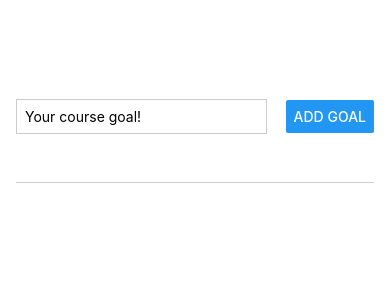
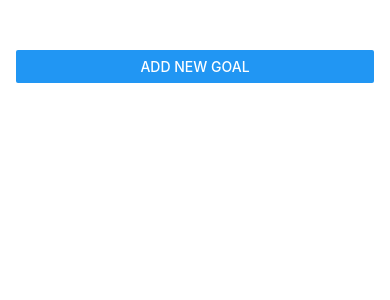
Before and after one commit to rayanaradha/React-Native-Test-app, a React Native app: screen / in a window 390 px wide. Shown: the top 300 px of the page. Built offline with nearby package versions, Linux system fonts and the light colour scheme.

Commit message:
add Model

```diff
--- a/components/GoalInput.js
+++ b/components/GoalInput.js
@@ -1,5 +1,5 @@
 import { useState } from 'react';
-import { StyleSheet, View , TextInput, Button,} from 'react-native';
+import { StyleSheet, View , TextInput, Button, Modal} from 'react-native';
 
 export default function GoalInput(props) {
   const [goal, setGoal] = useState('');
@@ -9,11 +9,18 @@ export default function GoalInput(props) {
   }
 
   function onAddGoalHandler() {
-    props.onAddGoal(goal)
-    setGoal('')
+    props.onAddGoal(goal);
+    props.closeModel();
+    setGoal('');
+  }
+
+  function onCloseGoalHandler() {
+    props.closeModel();
+    setGoal('');
   }
 
   return (
+    <Modal visible={props.showModel} animationType='slide'>
       <View style={styles.TextInputcontainer}>
           <TextInput
             style={styles.TextInput}
@@ -21,26 +28,41 @@ export default function GoalInput(props) {
             onChangeText={goalInputHnadler}
             placeholder="Your course goal!"
           />
+           <View style={styles.ButtonContainer}>
+              <View style={styles.Button}>
                 <Button title="Add Goal" onPress={onAddGoalHandler} />
               </View>
+              <View style={styles.Button}>
+                <Button title="Cancel" onPress={onCloseGoalHandler} />
+             </View>
+          </View>
+      </View>
+    </Modal>
   );
 }
 
 const styles = StyleSheet.create({
  TextInputcontainer: {
-    flexDirection: 'row',
-    justifyContent: 'space-between',
+    justifyContent: 'center',
     alignItems: 'center',
     margingBottom: 20,
     borderBottomWidth: 1,
+    padding: 16,
     borderColor: '#cccccc',
     flex: 1,
   },
   TextInput: {
       borderWidth: 1,
-    width: '70%',
+      width: '100%',
       borderColor: '#cccccc',
-    marginRight: 8,
       padding: 8,
     },
+  ButtonContainer: {
+    flexDirection: 'row',
+    marginTop: 10,
+  },
+  Button:{
+    width: 100,
+    marginHorizontal: 8,
+  }
 });
--- a/components/GoalItem.js
+++ b/components/GoalItem.js
@@ -3,23 +3,23 @@ import { StyleSheet, Text, View,Pressable } from 'react-native';
 export default function GoalList(props) {
 
   return (
-    <Pressable  on onPress={props.onDeleteItem.bind(this, props.data.index)}>
         <View style={styles.Listcontainer}>
-            <Text key={props.data.index} style={styles.List}>{props.data.item}</Text>
+            <Pressable android_ripple={{color: '#dddddd'}} onPress={props.onDeleteItem.bind(this, props.data.index)}>
+                <Text key={props.data.index} style={styles.List}>{props.data.item}</Text>
+            </Pressable>
         </View>
-    </Pressable>
   );
 }
 
 const styles = StyleSheet.create({
   Listcontainer: {
     flex: 5,
+    borderRadius: 6,
+    backgroundColor: '#5e0acc',
+    margin : 10,
   },
   List: {
-   margin : 10,
    padding:8,
-   borderRadius: 6,
-   backgroundColor: '#5e0acc',
    color: 'white',
   },
 });
--- a/components/GoalPage.js
+++ b/components/GoalPage.js
@@ -1,32 +1,46 @@
 import { useState } from 'react';
 import GoalItem from './GoalItem';
 import GoalInput from './GoalInput';
-import { StyleSheet, View, FlatList } from 'react-native';
+import { StyleSheet, View, FlatList, Button } from 'react-native';
 
 export default function GoalPage() {
   const [goalList, setGoalList] = useState([]);
+  const [modalVisible, setmodalVisible] = useState(false);
+
+  function startAddGoalHnadler() {
+    setmodalVisible(true);
+  }
+
+  function endAddGoalHnadler() {
+    setmodalVisible(false);
+  }
 
   function addGoalHandler(goal) {
-    setGoalList((goalList)=>[...goalList,goal]);
+    setGoalList((goalList) => [...goalList, goal]);
   }
 
   function deleteItemHnadler(id) {
-    setGoalList ((goalList) => {
-      return goalList.filter((goal,index)=> index!=id);
-    })
+    setGoalList((goalList) => {
+      return goalList.filter((goal, index) => index != id);
+    });
   }
 
   return (
     <View style={styles.appContainer}>
-      <GoalInput onAddGoal={addGoalHandler}/>
+      <Button
+        title="Add New Goal"
+        onPress={startAddGoalHnadler}
+      />
+      <GoalInput onAddGoal={addGoalHandler} showModel={modalVisible} closeModel={endAddGoalHnadler}/>
       <View style={styles.Listcontainer}>
-            <FlatList
-                data={goalList}
-                renderItem={ (itemData) => {
-                return(
-                    <GoalItem data = {itemData} onDeleteItem={deleteItemHnadler}/>
-                );
-            }}/>
+        <FlatList
+          data={goalList}
+          renderItem={(itemData) => {
+            return (
+              <GoalItem data={itemData} onDeleteItem={deleteItemHnadler} />
+            );
+          }}
+        />
       </View>
     </View>
   );
```
Lines whose indentation alone changed are shown as unchanged.
